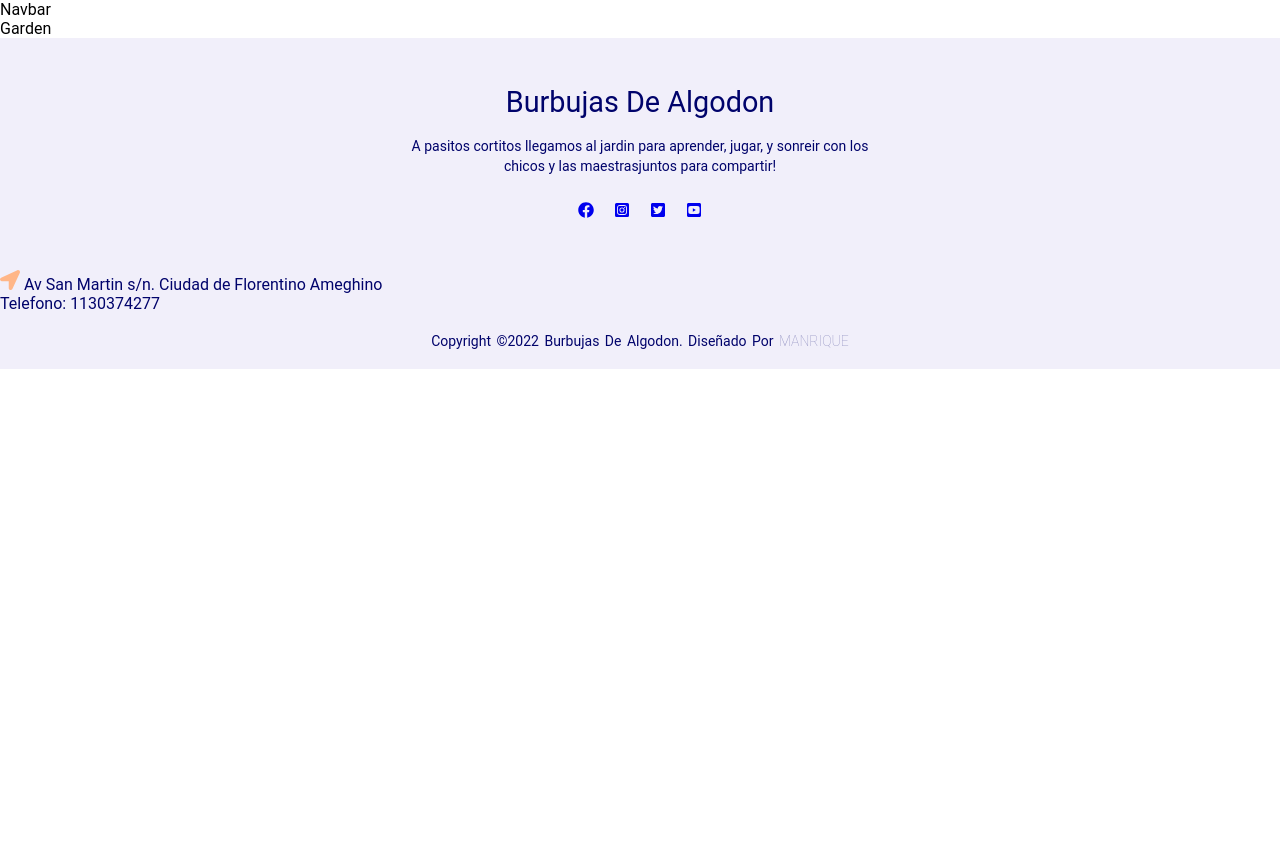
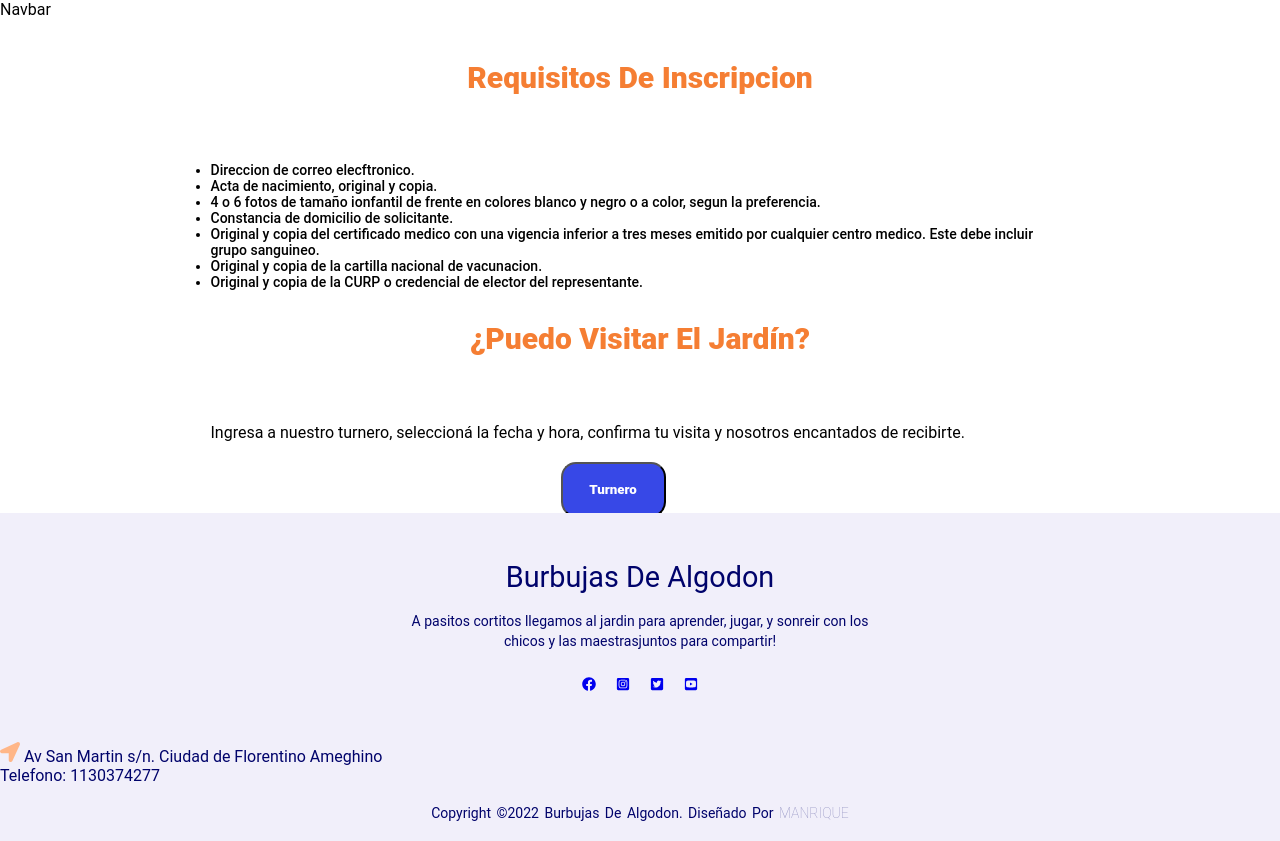
Before and after one commit to deividcingolani/jardin-front, a React (Create React App) app in the folder frontend/: page /garden in a window 1280 px wide. Before the commit the page ends 800 px from the top, so only its background shows below. Built offline with nearby package versions, Linux system fonts and the light colour scheme.

Commit message:
arreglando footer

```diff
--- a/frontend/src/components/footer/Footer.css
+++ b/frontend/src/components/footer/Footer.css
@@ -1,10 +1,14 @@
 footer{
     background-color:#F1EFFA;
     height: auto;
-    width: 100vw;
+    width: 100%;
     font-family: "open sans";
     padding-top: 40px;
-    color: #00036B;;
+    color: #00036B;
+    position: relative;
+    bottom: 0;
+
+
 }
 .footer-content{
      display: flex;
@@ -12,6 +16,8 @@ footer{
      justify-content: center;
      flex-direction: column;
      text-align: center;
+
+
 }
 h3{
       font-size: 1.8rem;
@@ -42,7 +48,7 @@ h3{
 }
 .footer-bottom{
       background-color: #F1EFFA;
-      width: 100vw;
+      width: 100%;
       padding: 20px 0;
       text-align: center;
 }
--- a/frontend/src/components/footer/Footer.js
+++ b/frontend/src/components/footer/Footer.js
@@ -26,7 +26,6 @@ export default function Footer() {
       </ul>
       <div className="footer-bottom">
         <p>copyright &copy;2022 Burbujas de algodon. Diseñado por <span>Manrique</span></p>
-
       </div>
 
 
--- a/frontend/src/components/navbar.js/Navbar.js
+++ b/frontend/src/components/navbar.js/Navbar.js
@@ -1,5 +1,7 @@
 import React from "react";
+import Garden from "../../pages/Garden/Garden";
 
 export default function Navbar() {
   return <div>Navbar</div>;
+  <Garden />
 }
--- a/frontend/src/index.css
+++ b/frontend/src/index.css
@@ -20,9 +20,6 @@ p {
   padding: 0;
 }
 
-li {
-  list-style: none;
-}
 
 a {
   text-decoration: none;
--- /dev/null
+++ b/frontend/src/pages/Contact/Contact.css
@@ -0,0 +1,15 @@
+
+.tituloContac{
+    color: #FFB688;
+    margin: 35px;
+
+
+}
+
+.formulario{
+
+    height: 50px;
+    width: 70px;
+    margin: 35px;
+
+}
--- a/frontend/src/pages/Contact/Contact.js
+++ b/frontend/src/pages/Contact/Contact.js
@@ -1,5 +1,19 @@
+
+import "./Contact.css"
+
+
 import React from "react";
 
 export default function Contact() {
-  return <div>Contact</div>;
+  return (
+    <div>
+      <h3 className="tituloContac">Contacto</h3>
+
+      <form className="formulario">
+        <input type="text" placeholder="Nombre"></input><br/>
+        <input type="text" placeholder="Mail"></input><br/>
+        <textarea className="imputMensaje" type="text" placeholder="Mensaje"></textarea>
+      </form>
+    </div>
+  );
 }
--- /dev/null
+++ b/frontend/src/pages/Garden/Garden.css
@@ -0,0 +1,66 @@
+
+
+
+
+.container{
+
+    background-color: #FFFFFF;
+width: 879px;
+height: 449px;
+margin: auto;
+margin-bottom: 45px;
+padding: 10px;
+}
+
+
+
+
+.titulo{
+    color: #F57E33;
+    text-align: center;
+    padding: 25px;
+    margin-bottom: 35px;
+    font-weight: 900;
+    font-size: 30px;
+}
+
+.lista {
+
+    text-align: center;
+    display: flex;
+    flex-direction: column;
+    justify-content: flex-end;
+
+}
+
+li{
+
+
+font-family: Roboto;
+font-size: 14px;
+font-weight: 500;
+line-height: 16px;
+letter-spacing: 0em;
+text-align: left;
+}
+
+
+.boton{
+
+    background: #3748E7;
+    width: 105px;
+    height: 55px;
+    color: #ffffff;
+    font-weight: 800;
+    margin-left: 350px;
+    margin-top: 20px;
+    display: flex;
+    align-items: center;
+    justify-content: center;
+    border-radius: 15px;
+    cursor: pointer;
+
+
+
+
+}
--- a/frontend/src/pages/Garden/Garden.js
+++ b/frontend/src/pages/Garden/Garden.js
@@ -1,5 +1,25 @@
 import React from "react";
+import "./Garden.css"
 
 export default function Garden() {
-  return <div>Garden</div>;
+  return <div className="container">
+
+
+      <h3 className="titulo">Requisitos de inscripcion</h3>
+      <ul className="lista">
+        <li>Direccion de correo elecftronico.</li>
+        <li>Acta de nacimiento, original y copia.</li>
+        <li>4 o 6 fotos de tamaño ionfantil de frente en colores blanco y negro o a color, segun la preferencia.</li>
+        <li>Constancia de domicilio de solicitante.</li>
+        <li>Original y copia del certificado medico con una vigencia inferior a tres meses emitido por cualquier centro medico. Este debe incluir grupo sanguineo.</li>
+        <li>Original y copia de la cartilla nacional de vacunacion.</li>
+        <li>Original y copia de la CURP o credencial de elector del representante.</li>
+      </ul>
+
+      <h3 className="titulo">¿Puedo visitar el jardín?</h3>
+      <p>Ingresa a nuestro turnero, seleccioná la fecha y hora, confirma tu visita y nosotros encantados de recibirte.</p>
+
+      <button className="boton">Turnero</button>
+
+    </div>;
 }
```
